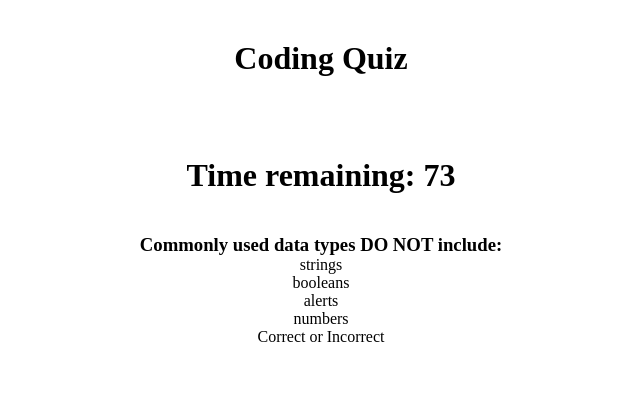
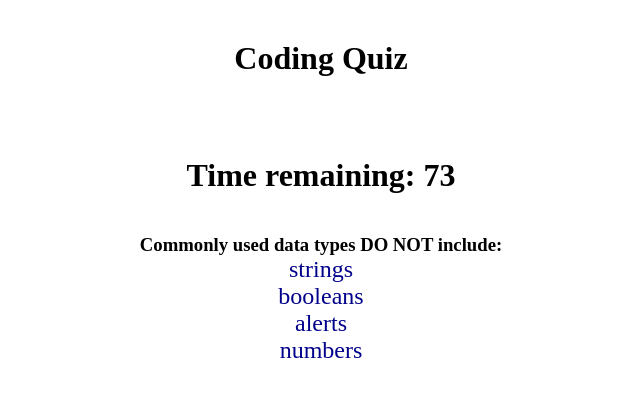
Before and after one commit to PatrickWLowe/Quiz-API, a plain HTML site: page index.html in a window 1280 px wide. Both pictures are taken after a click on the button "Start Quiz". Shown: the whole page, without its empty margins (319-959 px from the left). Drawn offline with Linux system fonts and the light colour scheme.

Commit message:
added more CSS

```diff
--- a/assets/css/style.css
+++ b/assets/css/style.css
@@ -30,3 +30,12 @@ h2 {
   padding: 40px;
   font-size: xx-large;
 }
+
+p {
+  color: darkblue;
+  font-size: x-large;
+}
+
+#list {
+  font-size: x-large;
+}
--- a/index.html
+++ b/index.html
@@ -4,7 +4,7 @@
   <meta charset="UTF-8">
   <meta name="viewport" content="width=device-width, initial-scale=1.0">
   <meta http-equiv="X-UA-Compatible" content="ie=edge">
-  <title></title>
+  <title>Coding Quiz Challenge</title>
   <link rel="stylesheet" href="./assets/css/style.css">
 </head>
 <body>
@@ -38,12 +38,12 @@
     </div>
 
     <div class="questionoption">
-        <p id="OptD"></p>
+        <p id="OptD">D.</p>
     </div>
 
     </div>
 
-<footer id="rightorwrong">Correct or Incorrect</footer>
+<footer id="rightorwrong"></footer>
    </div>
 </div>
 
```
